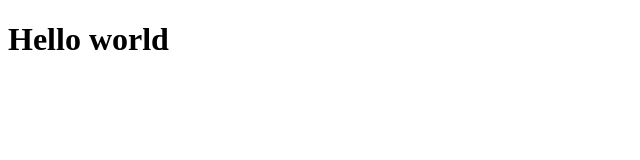
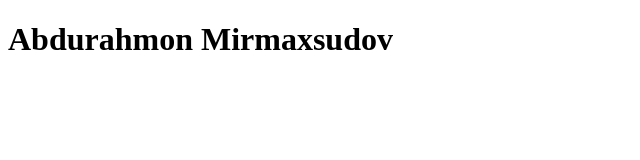
Before and after one commit to mirmaxsudov/SecondConnectionToGit, a plain HTML site: page index.html in a window 1280 px wide. Shown: the whole page, without its empty margins (0-640 px from the left). Drawn offline with Linux system fonts and the light colour scheme.

Commit message:
Second commit

```diff
--- a/index.html
+++ b/index.html
@@ -7,7 +7,7 @@
 </head>
 <body>
 
-    <h1>Hello world</h1>
+    <h1>Abdurahmon Mirmaxsudov</h1>
 
 </body>
 </html>
```
